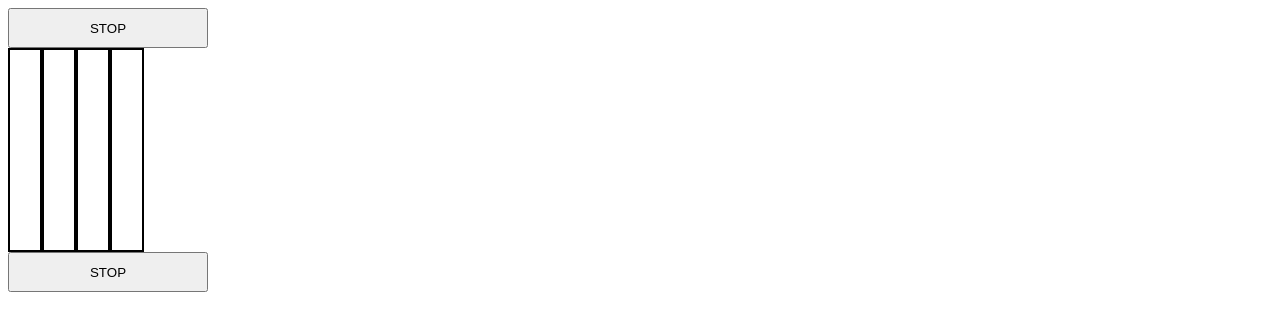
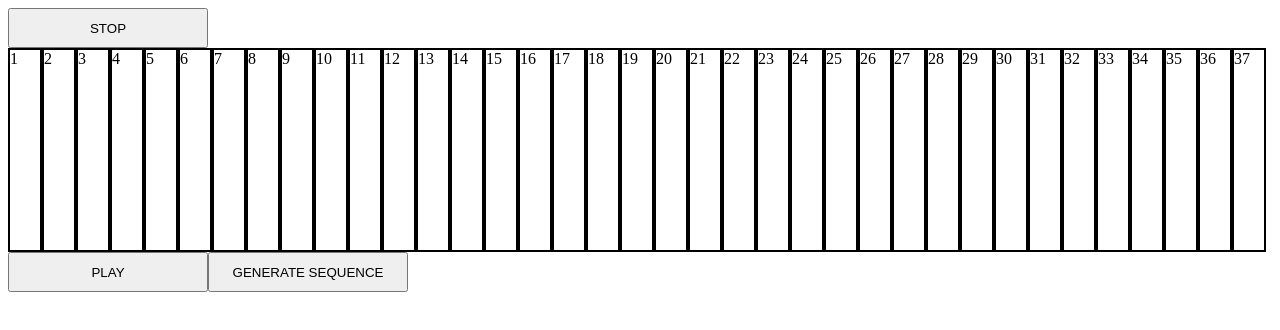
Before and after one commit to JosepConejero/escales, a React (Create React App) app: page / in a window 1280 px wide. Shown: the top 330 px of the page. Built offline with nearby package versions, Linux system fonts and the light colour scheme; no server answers.

Commit message:
Added button for generateSequence

```diff
--- a/src/App.js
+++ b/src/App.js
@@ -1,6 +1,7 @@
 import Key from "./components/Key/Key";
 import { Howl, Howler } from "howler";
 import styled from "styled-components";
+import { useState } from "react";
 
 const Container = styled.div`
   display: flex;
@@ -51,10 +52,6 @@ const notes = [
   "notes/37-4-Do.mp3",
 ];
 
-/* let keySound = new Howl({
-  src: ["notes/01-1-Do.mp3"],
-}); */
-
 let keySounds = [];
 
 notes.forEach((item, index) => {
@@ -69,23 +66,78 @@ const stopNotes = () => {
   });
 };
 
+//const intervals = [0, 2, 2, 1, 2, 2, 2, 1]; //jónico //MAYOR
+//const intervals = [0, 2, 1, 2, 2, 2, 1, 2]; //dórico
+//const intervals = [0, 1, 2, 2, 2, 1, 2, 2]; //frigio
+const intervals = [0, 2, 2, 2, 1, 2, 2, 1]; //lidio
+//const intervals = [0, 2, 2, 1, 2, 2, 1, 2]; //mixolidio
+//const intervals = [0, 2, 1, 2, 2, 1, 2, 2]; //eólico //MENOR
+//const intervals = [0, 1, 2, 2, 1, 2, 2, 2]; //locrio
+
+//const intervals = [0, 1, 2, 1, 2, 1, 2, 1, 2];
+//const intervals = [0, 2, 1, 2, 1, 2, 2, 2];
+
+//111111111111
+//11111111112 -
+
+let sequence = [];
+
+const obtainSequence = () => {
+  let globalSum = 0;
+  let leftToRightSequence = intervals.map((item) => {
+    globalSum += item;
+    return globalSum;
+  });
+  let complete = [
+    ...leftToRightSequence,
+    ...leftToRightSequence.reverse().slice(1, -1),
+  ];
+
+  console.log(complete);
+  return complete;
+  /* complete.forEach((element) => {
+    setTimeout(() => {
+      keySounds[element].play();
+    }, "500");
+  }); */
+};
+
+let orden = 0;
+const playArrayNotes = () => {
+  //console.log();
+  keySounds[sequence[orden]].play();
+  orden >= sequence.length - 1 ? (orden = 0) : orden++;
+};
+
+const playSequence = () => {
+  sequence = obtainSequence();
+  //console.log(121);
+  setInterval(playArrayNotes, 500);
+};
+
+//let nIntervId = setInterval(playSequence, 500);
+
 const playArpeggio = () => {
   keySounds.forEach((sound) => {
-    sound.stop();
+    sound.play();
   });
 };
 
+const generateSequence = () => {};
+
 function App() {
+  //const [orden, setOrden] = useState(0);
+
   return (
     <>
       <Button onClick={stopNotes}>STOP</Button>
       <Container className="App">
-        <Key keySound={keySounds[0]} />
-        <Key keySound={keySounds[1]} />
-        <Key keySound={keySounds[2]} />
-        <Key keySound={keySounds[3]} />
+        {keySounds.map((item, index) => (
+          <Key key={index} note={index + 1} keySound={keySounds[index]} />
+        ))}
       </Container>
-      <Button onClick={playArpeggio}>STOP</Button>
+      <Button onClick={playSequence}>PLAY</Button>
+      <Button onClick={generateSequence}>GENERATE SEQUENCE</Button>
     </>
   );
 }
--- a/src/components/Key/Key.js
+++ b/src/components/Key/Key.js
@@ -8,7 +8,7 @@ const WhiteKey = styled.div`
   border: solid black 2px;
 `;
 
-export const Key = ({ keySound }) => {
+export const Key = ({ keySound, note }) => {
   /*  let keySound = new Howl({
     src: [sound],
   }); */
@@ -23,7 +23,7 @@ export const Key = ({ keySound }) => {
 
   return (
     <>
-      <WhiteKey onClick={playNote} />
+      <WhiteKey onClick={playNote}>{note}</WhiteKey>
     </>
   );
 };
```
